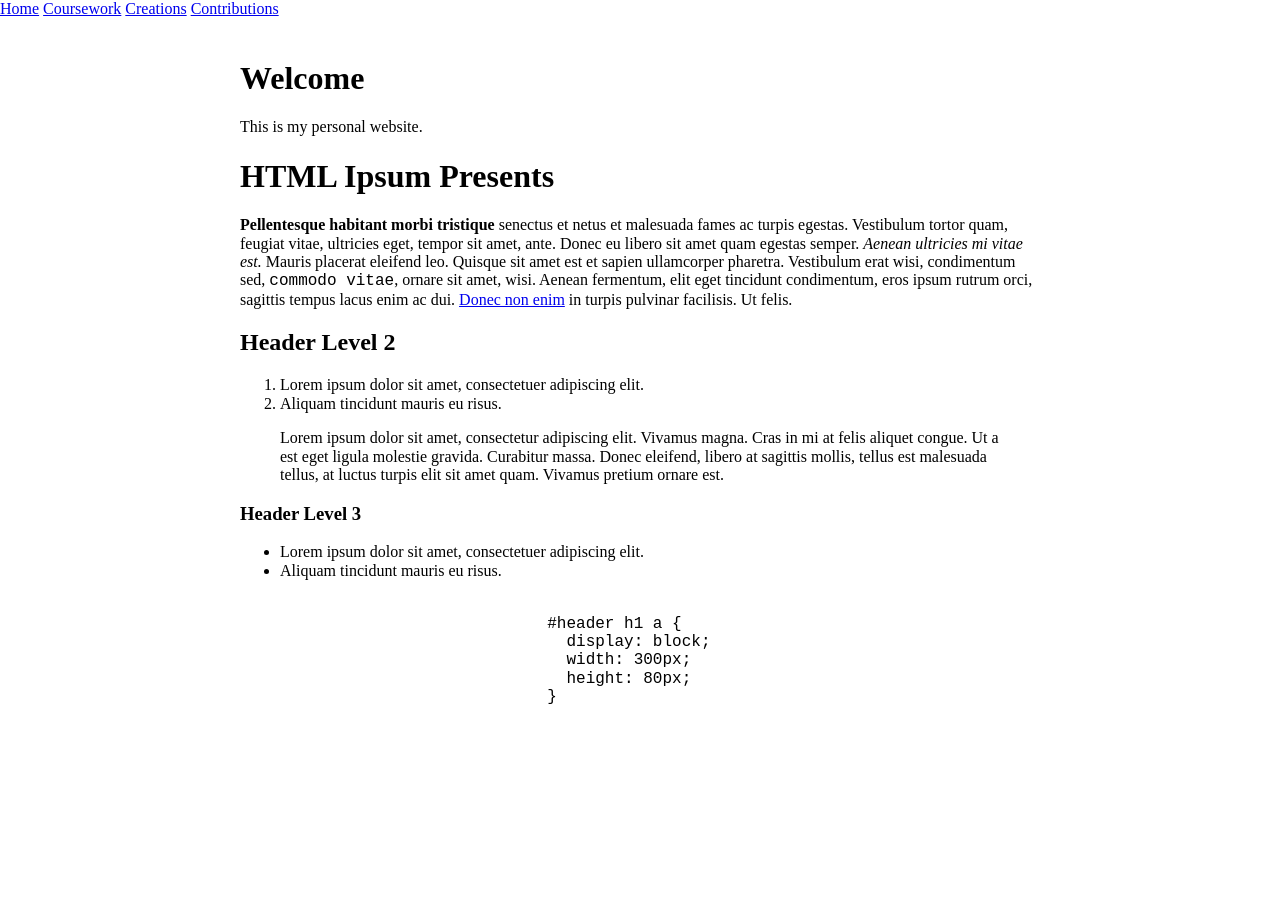
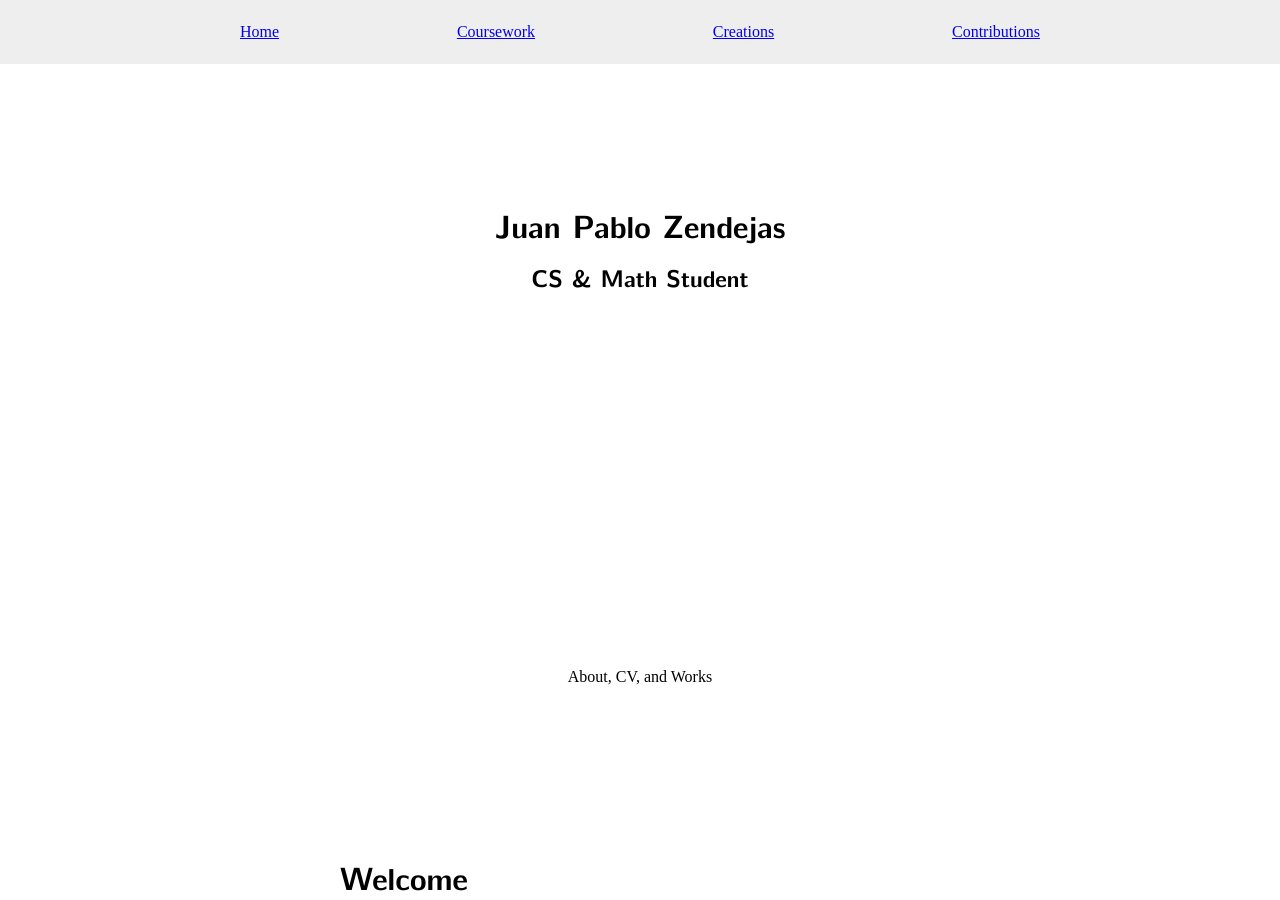
Before and after one commit to nullobsi/personal-website, a Jekyll site: the page built from index.html, in a window 1280 px wide and 900 px high. Built offline with Jekyll 4.4.1, drawn with Linux system fonts in a browser that asks for light colours; some web fonts are replaced.

Commit message:
style: basic, LaTeX-ish

```diff
--- a/_layouts/default.html
+++ b/_layouts/default.html
@@ -7,7 +7,9 @@
 		<link rel="stylesheet" href="/assets/css/styles.css">
 	</head>
 	<body>
-		{% include nav.html %}
+		<header>
+			{% include nav.html %}
+		</header>
 		<main>
 			{{ content }}
 		</main>
--- a/_sass/main.scss
+++ b/_sass/main.scss
@@ -1,11 +1,16 @@
 @import "normalize";
+
+@import url("/assets/font/newcm10/font.css");
+@import url("/assets/font/newcm10-sans/font.css");
 
 body {
   margin: 0;
+  font-family: 'NewComputerModern10';
 }
 
-#nav {
-
+h1, h2, h3, h4, h5, h6 {
+  font-family: 'NewComputerModernSans10';
+  margin-bottom: 0;
 }
 
 :root {
@@ -14,7 +19,46 @@ body {
 }
 
 main {
-  max-width: 800px;
+  max-width: 600px;
   margin: auto;
-  padding: 20px;
+  padding: 32px;
+  padding-top: 96px;
 }
+
+#title {
+  text-align: center;
+  height: 80vh;
+  box-sizing:border-box;
+}
+
+#title > h1 {
+  padding-top: 10vh;
+}
+
+#title > p {
+  padding-top: 40vh;
+}
+
+header {
+  background-color: #eee;
+  height: 64px;
+
+  display: flex;
+  align-items: center;
+
+  position: fixed;
+  width: 100%;
+  box-sizing: border-box;
+  top: 0;
+}
+
+nav {
+  margin: auto;
+  width: 800px;
+
+  padding: 0 32px;
+
+  display: flex;
+  align-items: center;
+  justify-content: space-between;
+}
--- a/index.html
+++ b/index.html
@@ -2,6 +2,13 @@
 layout: default
 title: JP Z.
 ---
+
+<section id="title">
+	<h1>Juan Pablo Zendejas</h1>
+	<h2>CS &amp; Math Student</h2>
+	<p>About, CV, and Works</p>
+</section>
+
 <h1>Welcome</h1>
 <p>This is my personal website.</p>
 <h1>HTML Ipsum Presents</h1>
```
Lines whose indentation alone changed are shown as unchanged.
